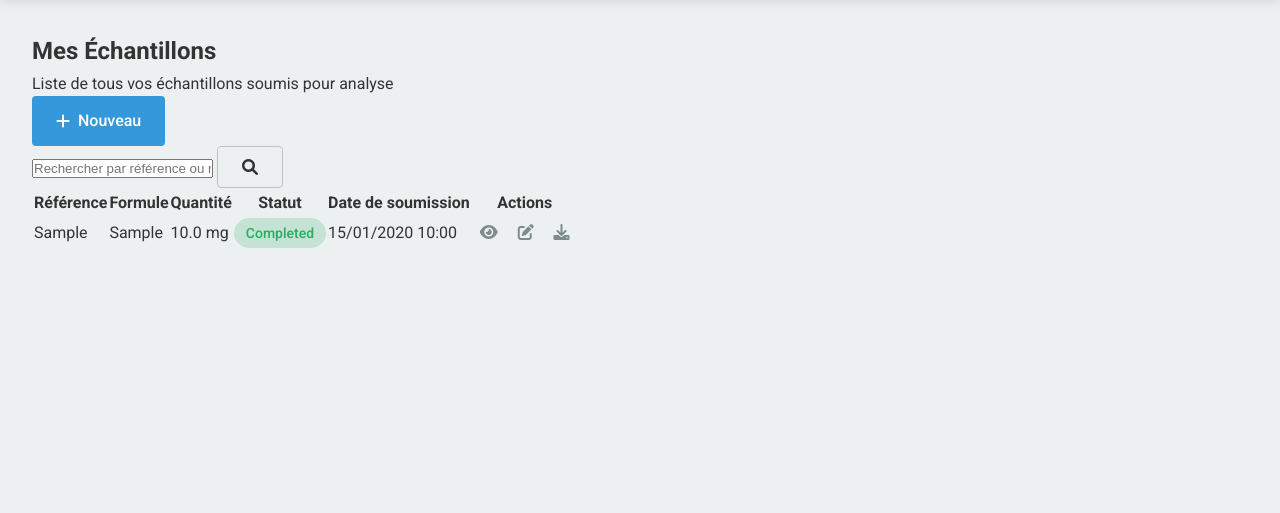
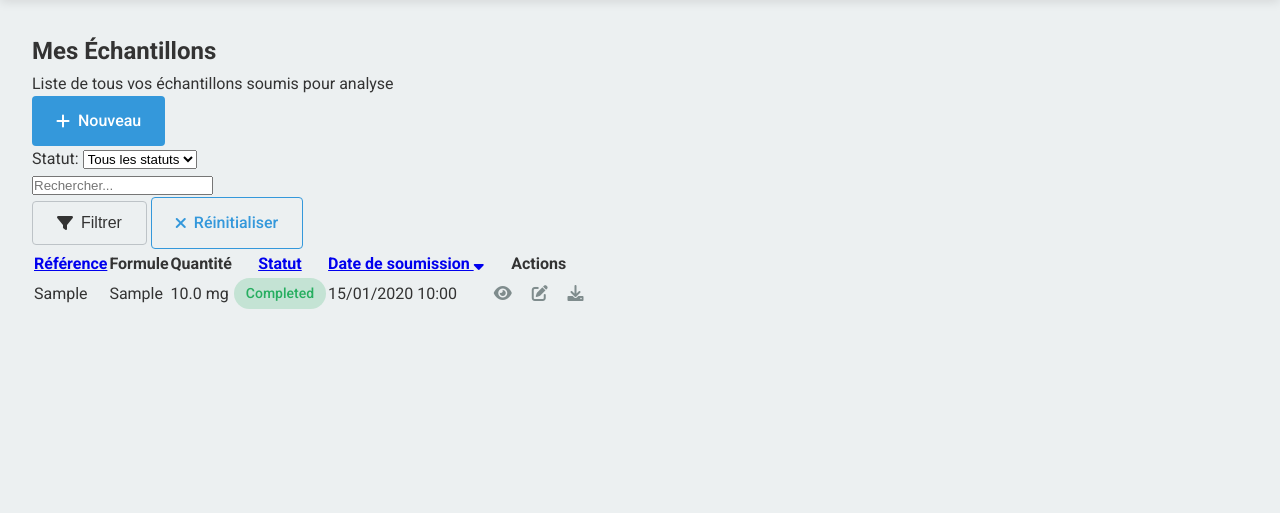
Before and after one commit to n-elie/fiches, a Flask app: page /samples in a window 1280 px wide. Shown: the part 70-583 px from the top of the page. Run offline with Flask 3, Linux system fonts and the light colour scheme; a user stored in the database is signed in; tables that the repository leaves empty hold one stand-in row (values such as "Sample post").

Commit message:
Make filtering works in samples page

```diff
--- a/app/routes/main_routes.py
+++ b/app/routes/main_routes.py
@@ -1,6 +1,7 @@
 from flask import Blueprint, render_template, request, redirect, url_for, flash, send_from_directory, current_app
 from flask_login import login_required, current_user
 from werkzeug.utils import secure_filename
+from sqlalchemy import desc
 import os
 from datetime import datetime
 
@@ -91,8 +92,35 @@ def success(sample_id):
 @login_required
 def user_samples():
     """Liste des échantillons de l'utilisateur"""
-    samples = Sample.query.filter_by(user_id=current_user.id).order_by(Sample.created_at.desc()).all()
-    return render_template('samples.html', samples=samples, user=current_user)
+
+    search_filter = request.args.get('search', '')
+    status_filter = request.args.get('status', '')
+
+    query = Sample.query
+    if status_filter:
+        query = query.filter_by(status=status_filter)
+    if search_filter:
+        query = query.filter(
+            Sample.reference.ilike(f'%{search_filter}%')
+        )
+
+    sort_by = request.args.get('sort', 'created_at')
+    sort_order = request.args.get('order', 'desc')
+
+    if sort_order == 'desc':
+        query = query.order_by(desc(getattr(Sample, sort_by)))
+    else:
+        query = query.order_by(getattr(Sample, sort_by))
+
+    samples = query.all()
+
+    return render_template('samples.html',
+                         samples=samples,
+                         user=current_user,
+                         status_filter=status_filter,
+                         search_filter=search_filter,
+                         sort_by=sort_by,
+                         sort_order=sort_order)
 
 @main_bp.route('/sample/<uuid:sample_id>')
 @login_required
--- a/app/templates/samples.html
+++ b/app/templates/samples.html
@@ -15,28 +15,67 @@
         </div>
     </div>
 
-    {% if samples %}
     <div class="samples-filter">
         <form method="GET" action="" class="filter-form">
-            <div class="filter-group">
-                <input type="text" name="search" placeholder="Rechercher par référence ou nom..."
-                       value="{{ request.args.get('search', '') }}">
+            <div class="filter-row">
+				<div class="filter-group">
+                    <label for="status">Statut:</label>
+                    <select id="status" name="status">
+                        <option value="">Tous les statuts</option>
+                        <option value="pending" {% if status_filter == 'pending' %}selected{% endif %}>En attente</option>
+                        <option value="processing" {% if status_filter == 'processing' %}selected{% endif %}>En cours</option>
+                        <option value="completed" {% if status_filter == 'completed' %}selected{% endif %}>Terminé</option>
+                        <option value="cancelled" {% if status_filter == 'cancelled' %}selected{% endif %}>Annulé</option>
+                    </select>
+                </div>
+
+                <div class="filter-group">
+                    <input type="text" name="search" placeholder="Rechercher..."
+                           value="{{ search_filter }}">
+                </div>
+
                 <button type="submit" class="btn btn-secondary">
-                    <i class="fas fa-search"></i>
+                    <i class="fas fa-filter"></i> Filtrer
                 </button>
+
+                <a href="{{ url_for('main.user_samples') }}" class="btn btn-tertiary">
+					<i class="fas fa-times"></i> Réinitialiser
+				</a>
             </div>
         </form>
     </div>
 
+    {% if samples %}
     <div class="samples-table-container">
         <table class="samples-table">
             <thead>
                 <tr>
-                    <th>Référence</th>
+                    <th>
+						<a href="?sort=reference&order={% if sort_by == 'reference' and sort_order == 'asc' %}desc{% else %}asc{% endif %}">
+                            Référence
+                            {% if sort_by == 'reference' %}
+                                <i class="fas fa-sort-{{ sort_order }}"></i>
+                            {% endif %}
+                        </a>
+					</th>
 					<th>Formule</th>
                     <th>Quantité</th>
-                    <th>Statut</th>
-                    <th>Date de soumission</th>
+                    <th>
+                        <a href="?sort=status&order={% if sort_by == 'status' and sort_order == 'asc' %}desc{% else %}asc{% endif %}">
+                            Statut
+                            {% if sort_by == 'status' %}
+                                <i class="fas fa-sort-{{ sort_order }}"></i>
+                            {% endif %}
+                        </a>
+                    </th>
+                    <th>
+                        <a href="?sort=created_at&order={% if sort_by == 'created_at' and sort_order == 'asc' %}desc{% else %}asc{% endif %}">
+                            Date de soumission
+                            {% if sort_by == 'created_at' %}
+                                <i class="fas fa-sort-{{ sort_order }}"></i>
+                            {% endif %}
+                        </a>
+                    </th>
                     <th>Actions</th>
                 </tr>
             </thead>
@@ -67,9 +106,9 @@
     <div class="no-samples">
         <i class="fas fa-inbox"></i>
         <h3>Aucun échantillon trouvé</h3>
-        <p>Vous n'avez pas encore soumis d'échantillon.</p>
+        <p>Aucun échantillon ne correspond à vos critères de recherche.</p>
         <a href="{{ url_for('main.form') }}" class="btn btn-primary">
-            <i class="fas fa-plus"></i> Soumettre mon premier échantillon
+            <i class="fas fa-plus"></i> Soumettre un échantillon
         </a>
     </div>
     {% endif %}
```
